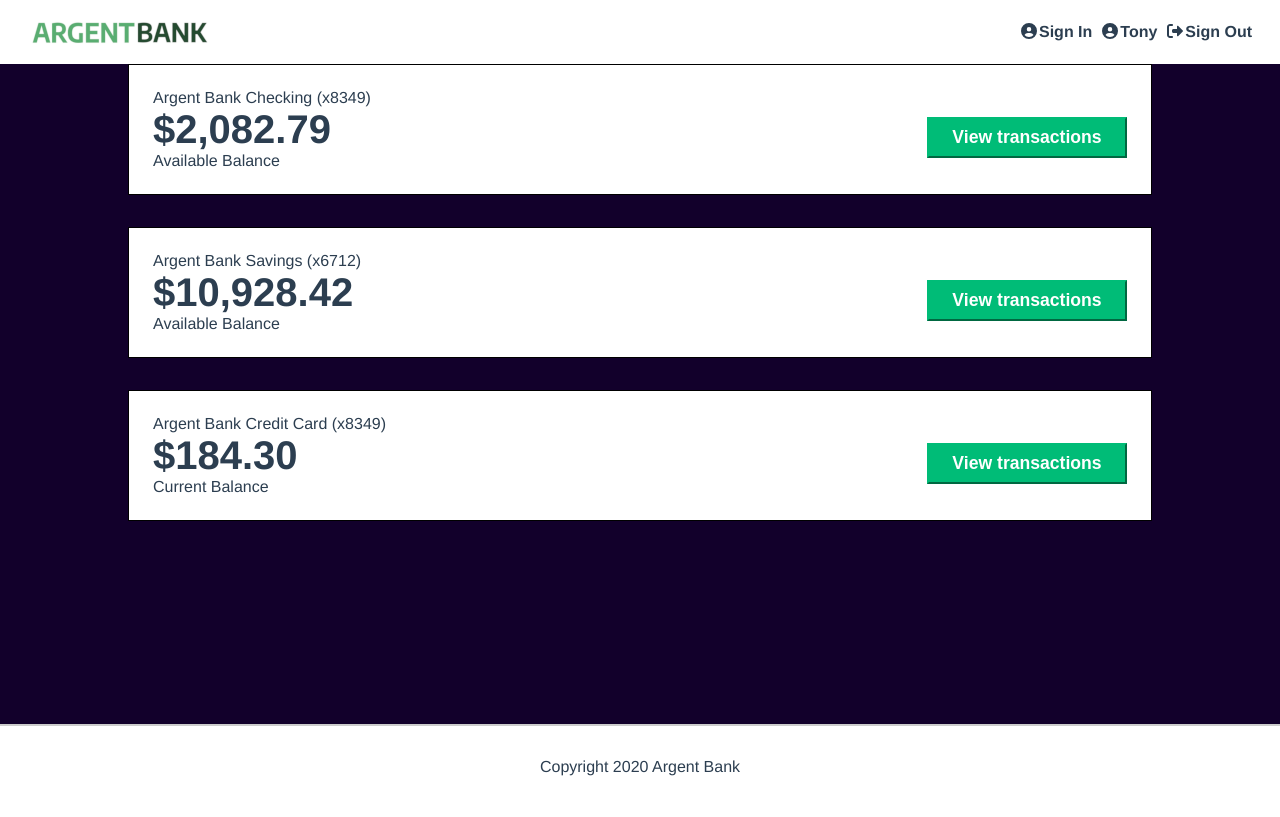
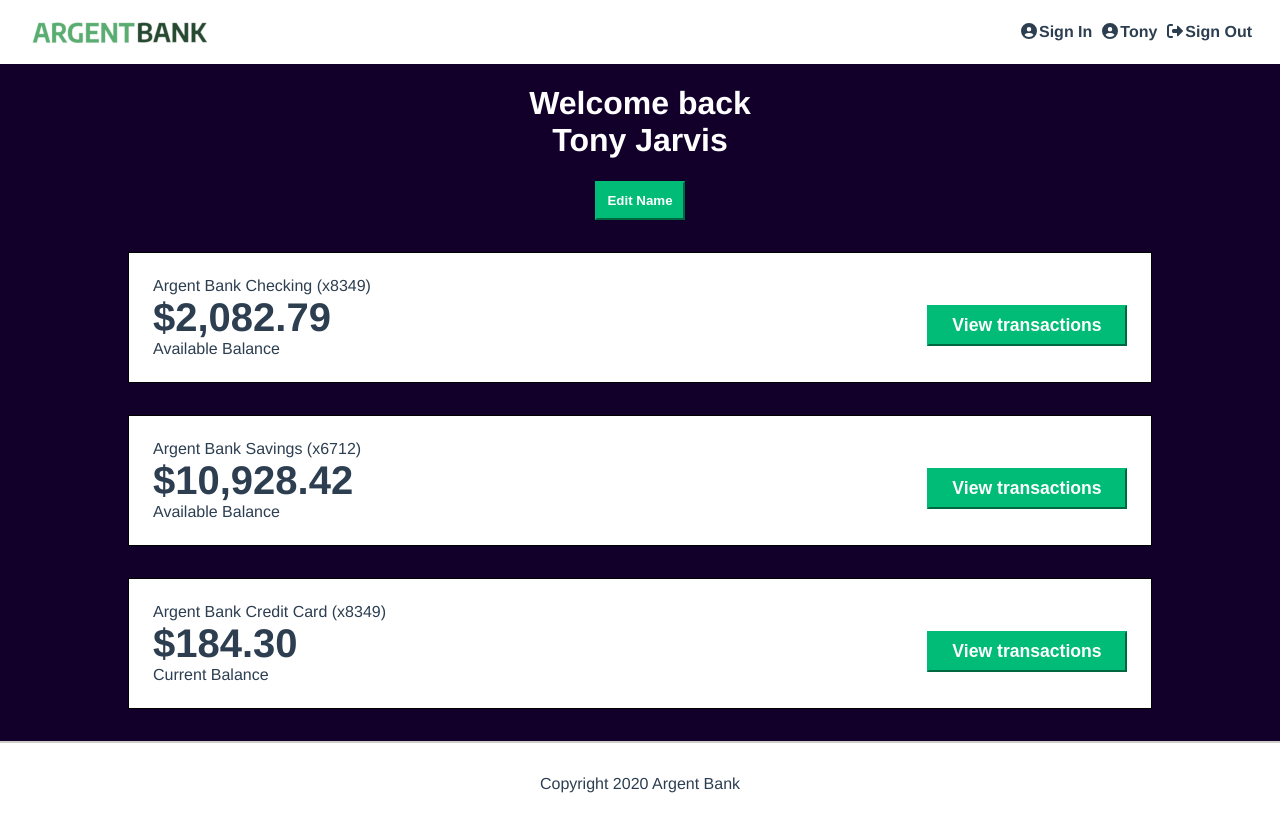
Before and after one commit to Dounia44/ArgentBank-Frontend, a React (Vite) app: page /profile in a window 1280 px wide. Built offline with nearby package versions, Linux system fonts and the light colour scheme.

Commit message:
feat: intégration du composant Profileheader dans la page Profile

```diff
--- a/src/pages/Profile/Profile.jsx
+++ b/src/pages/Profile/Profile.jsx
@@ -1,9 +1,13 @@
 import accounts from "../../data/Account";
 import Account from "../../components/Account/Account";
+import Profileheader from "../../components/profileheader/profileheader";
 
 function Profile() {
+  const firstName = "Tony";
+  const lastName = "Jarvis";
   return (
     <>
+      <Profileheader firstName={firstName} lastName={lastName} />
       {accounts.map((account) => (
         <Account
           key={account.id}
```
